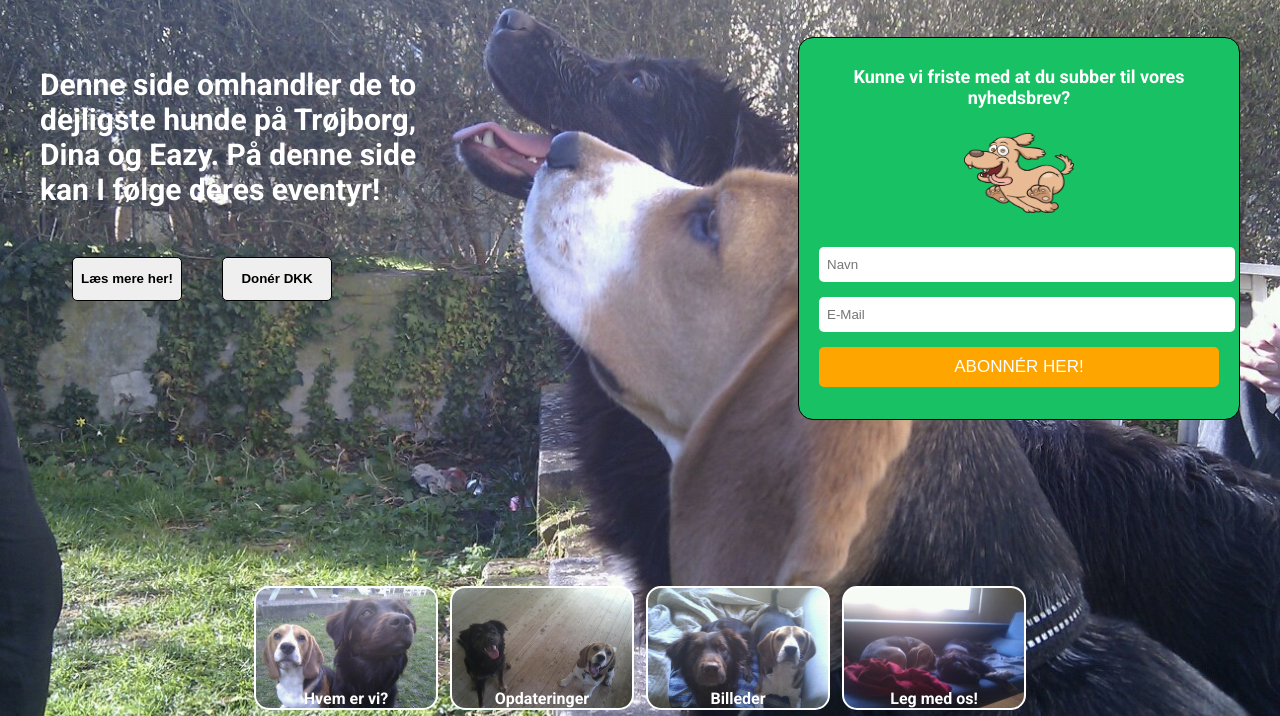
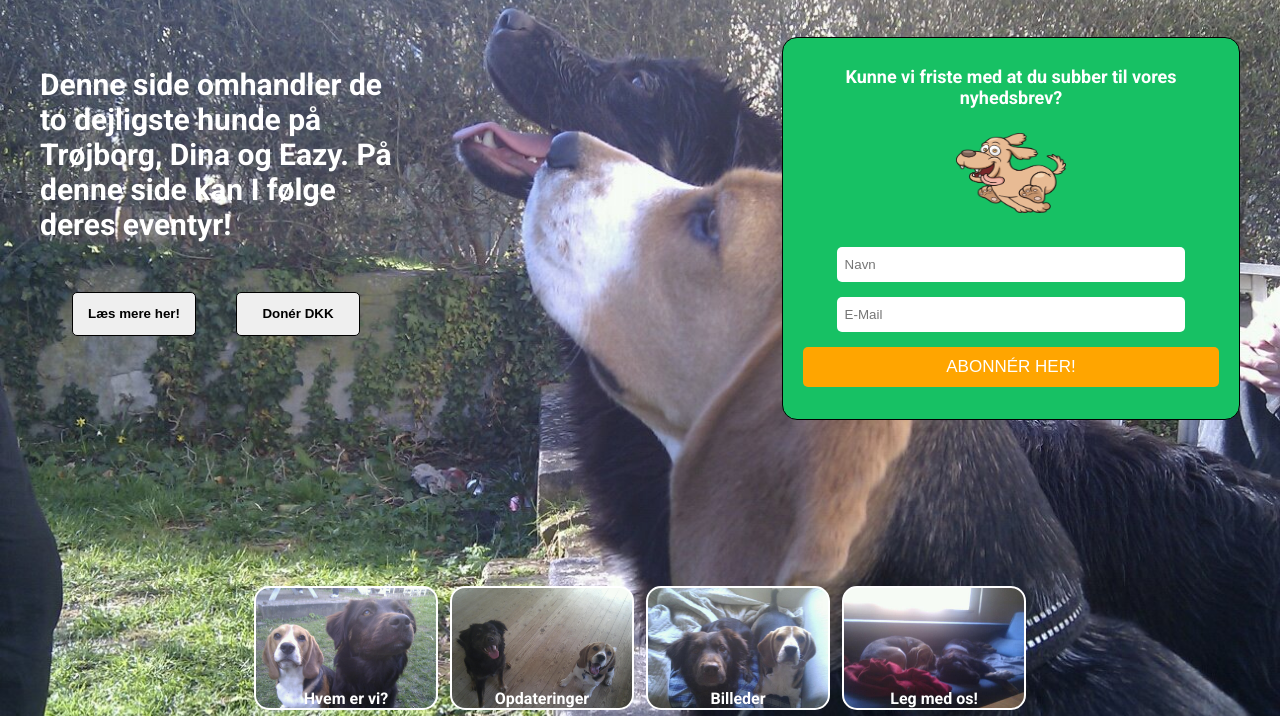
Before and after one commit to Lindberg1984/Hundene, a website: page public/index.html in a window 1280 px wide. Shown: the part 133-849 px from the top of the page. Drawn offline with Linux system fonts and the light colour scheme.

Commit message:
made some more changes

```diff
--- a/scss/_newsletter.scss
+++ b/scss/_newsletter.scss
@@ -29,7 +29,8 @@
     border-radius: 5px;
     border: 1px solid transparent;
     display: block;
-    width: 100%;
+    width: 80%;
+    margin: 0 auto;
     margin-bottom: 15px;
 
     &:active,
--- a/scss/main.scss
+++ b/scss/main.scss
@@ -1,3 +1,8 @@
+body,
+body * {
+  box-sizing: content-box;
+}
+
 body {
   background-image: url(../img/hundene2.jpg);
   background-repeat: no-repeat;
```
Also changed, not shown: public/css/main.css.
